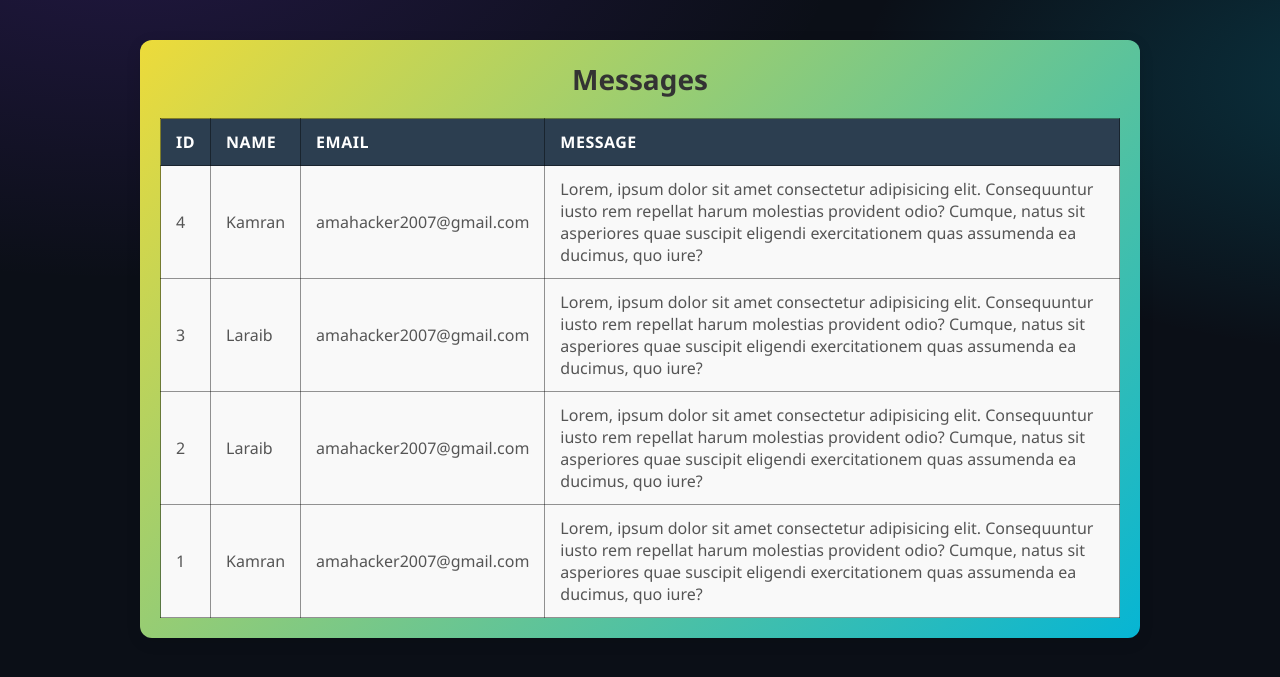
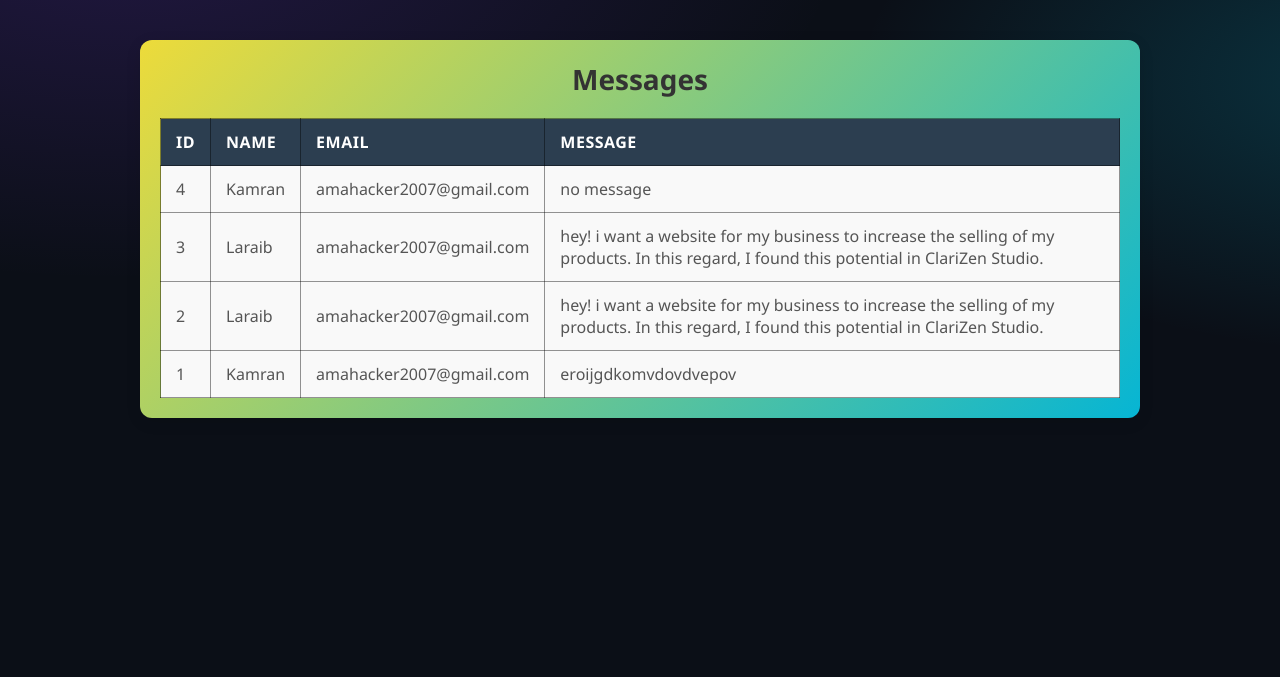
Before and after one commit to clarizen-studio/ClariZen-Studio-PORTFOLIO, a Flask app: page /admin/messages in a window 1280 px wide. Shown: the top 677 px of the page. Run offline with Flask 3, Linux system fonts and the light colour scheme; a user stored in the database is signed in; data comes from the database, SQL or seed files in the repository.

Commit message:
minor chnage in msg

```diff
--- a/templates/admin_messages.html
+++ b/templates/admin_messages.html
@@ -17,9 +17,7 @@
       <td>{{m[0]}}</td>
       <td>{{m[1]}}</td>
       <td>{{m[2]}}</td>
-      <!-- <td>{{m[3]}}</td> -->
-       <td>Lorem, ipsum dolor sit amet consectetur adipisicing elit. Consequuntur iusto rem repellat harum molestias provident odio? Cumque, natus sit asperiores quae suscipit eligendi exercitationem quas assumenda ea ducimus, quo iure?
-       </td>
+      <td>{{m[3]}}</td>
     </tr>
     {% endfor %}
   </table>
```
